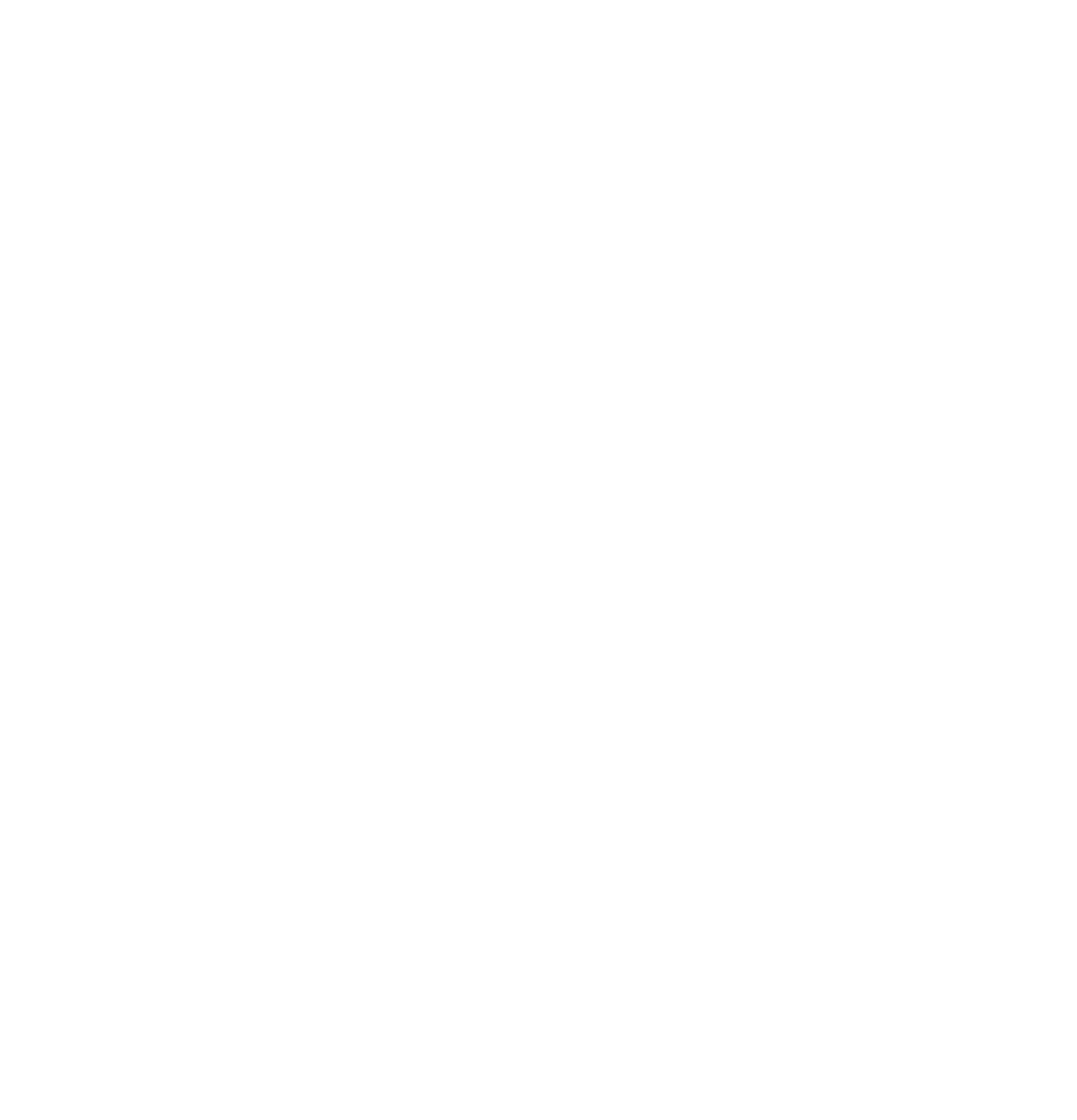
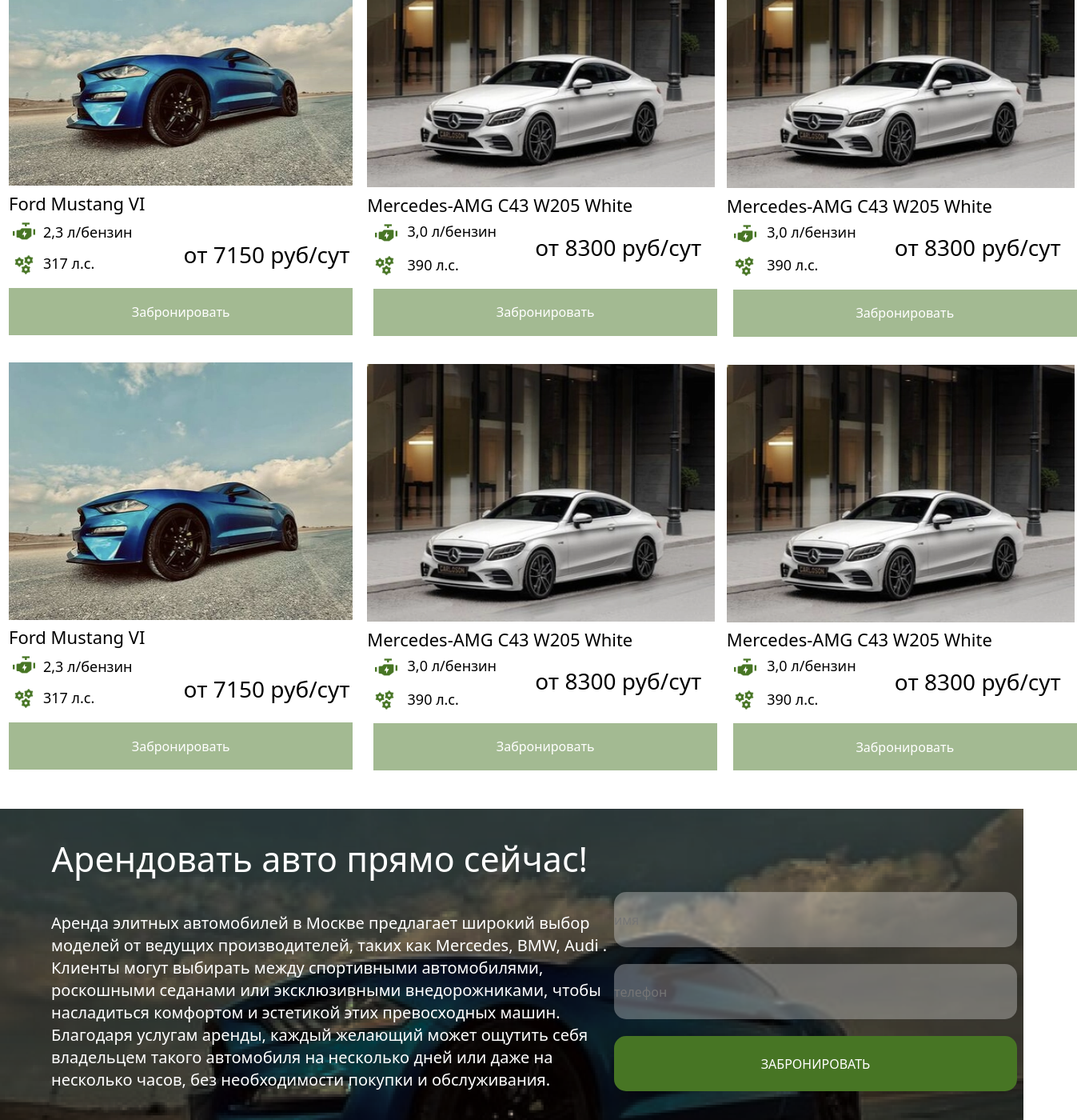
Before and after one commit to OzodbekMahmaraimov/Cars, a React (Create React App) app: page /asadbek in a window 1280 px wide. Shown: the part 665-2065 px from the top of the page at 80% size, 1347 px wide, since content can reach past the window. Before the commit the page ends 800 px from the top, so only its background shows below. Built offline with nearby package versions, Linux system fonts and the light colour scheme; a web font is replaced by a local one.

Commit message:
maniki Tayyor bulli

```diff
--- a/src/components/Asadbek/Asadbek.jsx
+++ b/src/components/Asadbek/Asadbek.jsx
@@ -1,10 +1,12 @@
 import React from 'react'
 import Card from './Card/Cards'
+import Cards2 from './card2/Card2'
 
 const Asadbek = () => {
   return (
    <>
    <Card/>
+   <Cards2/>
    </>
   )
 }
--- a/src/components/Asadbek/Card/Cards.css
+++ b/src/components/Asadbek/Card/Cards.css
@@ -47,4 +47,79 @@
     width: 215px;
     height: 34px;
     color: #000000;
+    margin-left: 8.2em;
+    margin-top: -2em;
  }
+ .button{
+   width:430px ;
+   height: 59px;
+   margin-left: 0.7em;
+   margin-top: 1em;
+   border: none;
+   color: white;
+   background-color: #A3BA92;
+ }
+.cars2{
+   width: 435px;
+   height: 322px;
+
+}
+.box-car{
+     margin-left: 28.7em;
+   margin-top: -31.7em;
+}
+.car-y5{
+   font-size: 22px;
+   width:348px ;
+   height:27px ;
+   color: #000000;
+   margin-top: .4em;
+}
+.icon3{
+   margin-left: .6em;
+   width: 28px;
+   height: 28px;
+}
+.car-y6{
+   font-size: 18px;
+   color: #000000;
+   width: 131px;
+   height: 31px;
+   margin-left: 2.8em;
+   margin-top: -1.5em;
+}
+.icon4{
+   width: 28px;
+   height: 28px;
+   margin-left: .5em;
+}
+.car-y7{
+   width: 131px;
+   height: 31px;
+   font-size: 18px;
+   color: #000000;
+   margin-left: 2.8em;
+   margin-top: -1.4em;
+}
+
+.car-y8{
+   color: #000000;
+   font-size: 28px;
+   width: 222px;
+   height: 38px;
+   margin-left: 7.5em;
+   margin-top: -2.4em;
+}
+.button2{
+   width:430px ;
+   height: 59px;
+   margin-left: 0.5em;
+   margin-top: 1.4em;
+   border: none;
+   color: white;
+   background-color: #A3BA92;
+ }
+ .box-car2{
+   margin-left: 56.8em;
+ margin-top: -31.7em;
+}
--- a/src/components/Asadbek/Card/Cards.jsx
+++ b/src/components/Asadbek/Card/Cards.jsx
@@ -2,6 +2,7 @@
 import cars1 from '../imgs/car1.png'
 import icon1 from '../imgs/icon1.png'
 import icon2 from '../imgs/icon2.png'
+import car2 from '../imgs/car2.png'
 import './Cards.css'
 
 
@@ -16,9 +17,102 @@
     <img className='icon2' src={icon2} alt="" />
     <h6 className='car-y3'>317 л.с.</h6>
     <h3 className='car-y4'>от 7150 руб/сут</h3>
+    <button className='button'>Забронировать</button>
+   </div>
+
+   <div className='box-car'>
+    <img className='cars2' src={car2} alt="" />
+    <h4 className='car-y5'>Mercedes-AMG С43 W205 White</h4>
+    <img className='icon3' src={icon1} alt="" />
+    <h6 className='car-y6'>3,0 л/бензин</h6>
+    <img className='icon4' src={icon2} alt="" />
+    <h6 className='car-y7'>390 л.с.</h6>
+    <h3 className='car-y8'>от 8300 руб/сут</h3>
+    <button className='button2'>Забронировать</button>
    </div>
 
 
+   <div className='box-car2'>
+    <img className='cars2' src={car2} alt="" />
+    <h4 className='car-y5'>Mercedes-AMG С43 W205 White</h4>
+    <img className='icon3' src={icon1} alt="" />
+    <h6 className='car-y6'>3,0 л/бензин</h6>
+    <img className='icon4' src={icon2} alt="" />
+    <h6 className='car-y7'>390 л.с.</h6>
+    <h3 className='car-y8'>от 8300 руб/сут</h3>
+    <button className='button2'>Забронировать</button>
+   </div>
+
+   <div>
+    <img className='cars1' src={cars1} alt=".." />
+    <h4 className='car-y'>Ford Mustang VI</h4>
+    <img className='icon' src={icon1} alt="" />
+    <h6 className='car-y2'>2,3 л/бензин</h6>
+    <img className='icon2' src={icon2} alt="" />
+    <h6 className='car-y3'>317 л.с.</h6>
+    <h3 className='car-y4'>от 7150 руб/сут</h3>
+    <button className='button'>Забронировать</button>
+   </div>
+
+   <div className='box-car'>
+    <img className='cars2' src={car2} alt="" />
+    <h4 className='car-y5'>Mercedes-AMG С43 W205 White</h4>
+    <img className='icon3' src={icon1} alt="" />
+    <h6 className='car-y6'>3,0 л/бензин</h6>
+    <img className='icon4' src={icon2} alt="" />
+    <h6 className='car-y7'>390 л.с.</h6>
+    <h3 className='car-y8'>от 8300 руб/сут</h3>
+    <button className='button2'>Забронировать</button>
+   </div>
+
+
+   <div className='box-car2'>
+    <img className='cars2' src={car2} alt="" />
+    <h4 className='car-y5'>Mercedes-AMG С43 W205 White</h4>
+    <img className='icon3' src={icon1} alt="" />
+    <h6 className='car-y6'>3,0 л/бензин</h6>
+    <img className='icon4' src={icon2} alt="" />
+    <h6 className='car-y7'>390 л.с.</h6>
+    <h3 className='car-y8'>от 8300 руб/сут</h3>
+    <button className='button2'>Забронировать</button>
+   </div>
+
+
+   <div>
+    <img className='cars1' src={cars1} alt=".." />
+    <h4 className='car-y'>Ford Mustang VI</h4>
+    <img className='icon' src={icon1} alt="" />
+    <h6 className='car-y2'>2,3 л/бензин</h6>
+    <img className='icon2' src={icon2} alt="" />
+    <h6 className='car-y3'>317 л.с.</h6>
+    <h3 className='car-y4'>от 7150 руб/сут</h3>
+    <button className='button'>Забронировать</button>
+   </div>
+
+
+   <div className='box-car'>
+    <img className='cars2' src={car2} alt="" />
+    <h4 className='car-y5'>Mercedes-AMG С43 W205 White</h4>
+    <img className='icon3' src={icon1} alt="" />
+    <h6 className='car-y6'>3,0 л/бензин</h6>
+    <img className='icon4' src={icon2} alt="" />
+    <h6 className='car-y7'>390 л.с.</h6>
+    <h3 className='car-y8'>от 8300 руб/сут</h3>
+    <button className='button2'>Забронировать</button>
+   </div>
+
+
+
+   <div className='box-car2'>
+    <img className='cars2' src={car2} alt="" />
+    <h4 className='car-y5'>Mercedes-AMG С43 W205 White</h4>
+    <img className='icon3' src={icon1} alt="" />
+    <h6 className='car-y6'>3,0 л/бензин</h6>
+    <img className='icon4' src={icon2} alt="" />
+    <h6 className='car-y7'>390 л.с.</h6>
+    <h3 className='car-y8'>от 8300 руб/сут</h3>
+    <button className='button2'>Забронировать</button>
+   </div>
    </>
   )
 }
--- /dev/null
+++ b/src/components/Asadbek/card2/Card2.css
@@ -0,0 +1,58 @@
+.car6{
+    width: 100%;
+    height: 389px;
+    margin-top: 3em;
+}
+.car-y9{
+color: white;
+font-size: 43px;
+margin-top: -8.2em;
+margin-left: 1.5em;
+
+}
+.box-y1{
+    color: white;
+    font-size: 20px;
+    margin-left: 3.2em;
+    margin-top: 2em;
+}
+.y-1{
+    margin-top: -.9em;
+}
+.input{
+    width: 504px;
+    height: 69px;
+    background: rgba(255, 255, 255, .3);
+   backdrop-filter: blur(1px);
+   border-radius: 15px;
+   border: none;
+   margin-left: 48em;
+    position: absolute;
+    top: 1780px;
+
+}
+
+.input2{
+    width: 504px;
+    height: 69px;
+   backdrop-filter: blur(1px);
+   background: rgba(255, 255, 255, .3);
+   border-radius: 15px;
+   border: none;
+   margin-left: 48em;
+    position: absolute;
+    top: 1870px;
+
+}
+
+.button3{
+    width: 504px;
+    height: 69px;
+    background-color: #477524;
+    border-radius: 15px;
+    border: none;
+    margin-left: 48em;
+    position: absolute;
+    top: 1960px;
+    color: white;
+}
--- /dev/null
+++ b/src/components/Asadbek/card2/Card2.jsx
@@ -0,0 +1,33 @@
+import React from 'react'
+import './Card2.css'
+import car6 from '../imgs/car3.png'
+
+const Cards2 = () => {
+    return (
+     <>
+    <div>
+    <img className='car6' src={car6} alt="" />
+    <h2 className='car-y9'>Арендовать авто прямо сейчас!</h2>
+
+    <div className='box-y1'>
+        <p>Aренда элитных автомобилей в Москве предлагает широкий выбор </p>
+        <p className='y-1'>моделей от ведущих производителей, таких как Mercedes, BMW, Audi . </p>
+        <p className='y-1'>Клиенты могут выбирать между спортивными автомобилями, </p>
+        <p className='y-1'>роскошными седанами или эксклюзивными внедорожниками, чтобы </p>
+        <p className='y-1'>насладиться комфортом и эстетикой этих превосходных машин.</p>
+        <p className='y-1'>Благодаря услугам аренды, каждый желающий может ощутить себя </p>
+        <p className='y-1'> владельцем такого автомобиля на несколько дней или даже на </p>
+        <p className='y-1'> несколько часов, без необходимости покупки и обслуживания.</p>
+
+    </div>
+        <input className='input ' type="text" placeholder='имя' />
+        <input className='input2 ' type="number" placeholder='телефон' />
+
+        <button className='button3'>ЗАБРОНИРОВАТЬ</button>
+    </div>
+
+     </>
+    )
+  }
+
+  export default Cards2
```
Also changed, not shown: src/components/Asadbek/imgs/car3.png (added).
